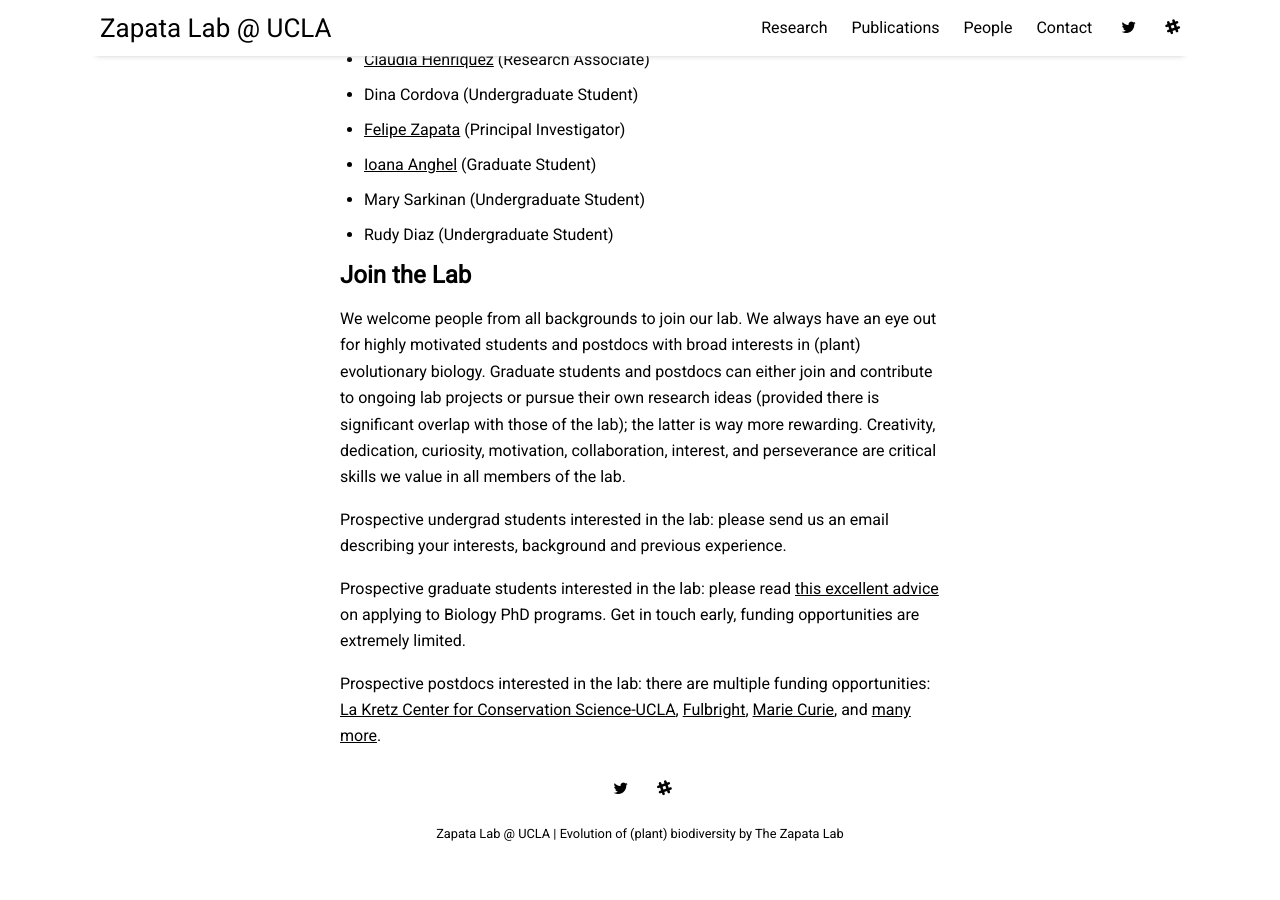
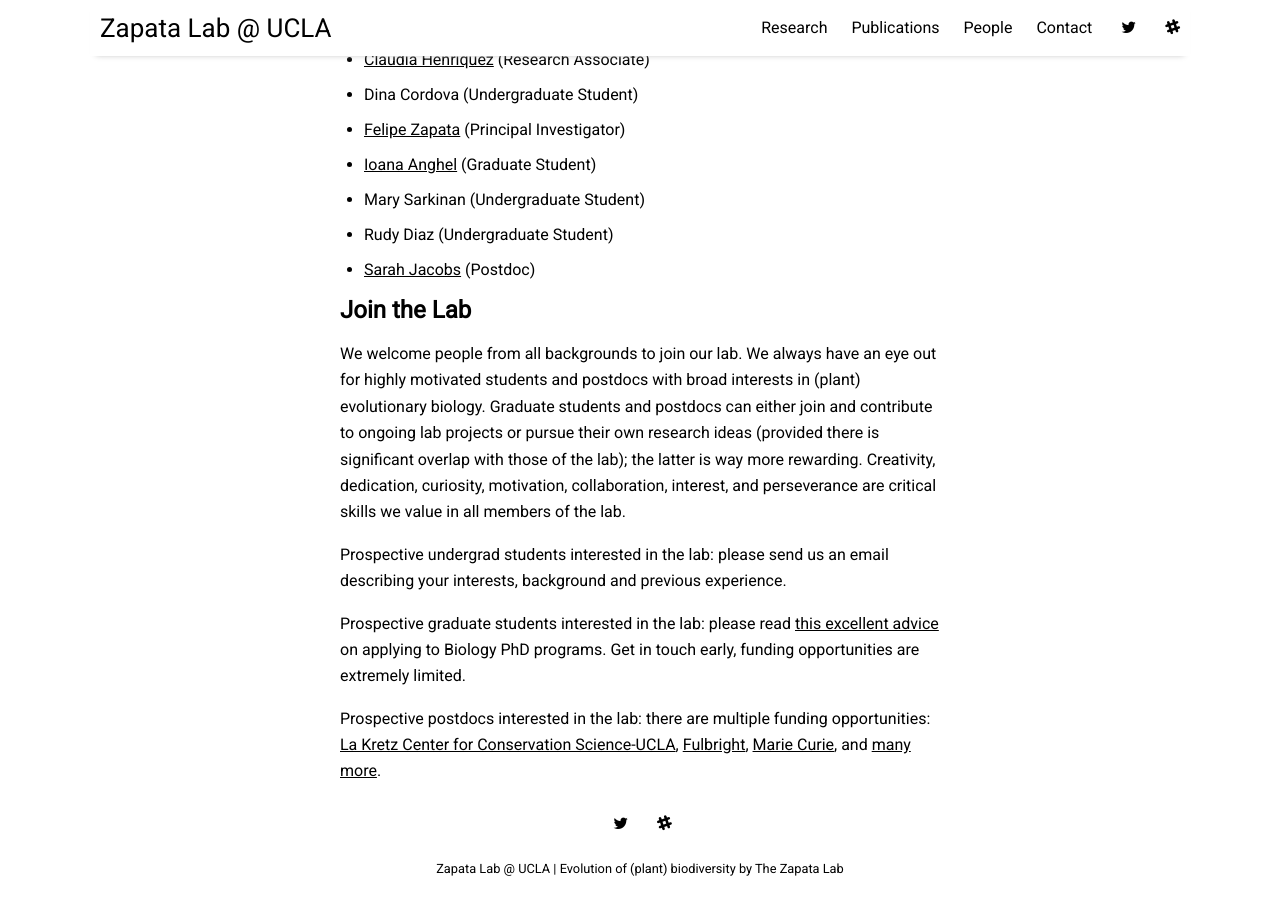
Before and after one commit to zapataf/zapataf.github.io, a Jekyll site: the page built from _posts/2018-01-02-people.md, in a window 1280 px wide and 900 px high, scrolled down 822 px. Built offline with Jekyll 4.4.1, drawn with Linux system fonts in a browser that asks for light colours; nearby versions of some CDN libraries; comment, search, counter and statistics services are not loaded; before the commit the page ends 1694 px from its top, so only the background shows below that.

Commit message:
Adds Sarah

```diff
--- a/_posts/2018-01-02-people.md
+++ b/_posts/2018-01-02-people.md
@@ -17,6 +17,7 @@ image: people.jpg
 * [Ioana Anghel](http://zapatalab.org/people/ioana.html) (Graduate Student)
 * Mary Sarkinan (Undergraduate Student)
 * Rudy Diaz (Undergraduate Student)
+* [Sarah Jacobs](https://www.sarahjjacobs.com) (Postdoc)
 
 ## Join the Lab
 
```
